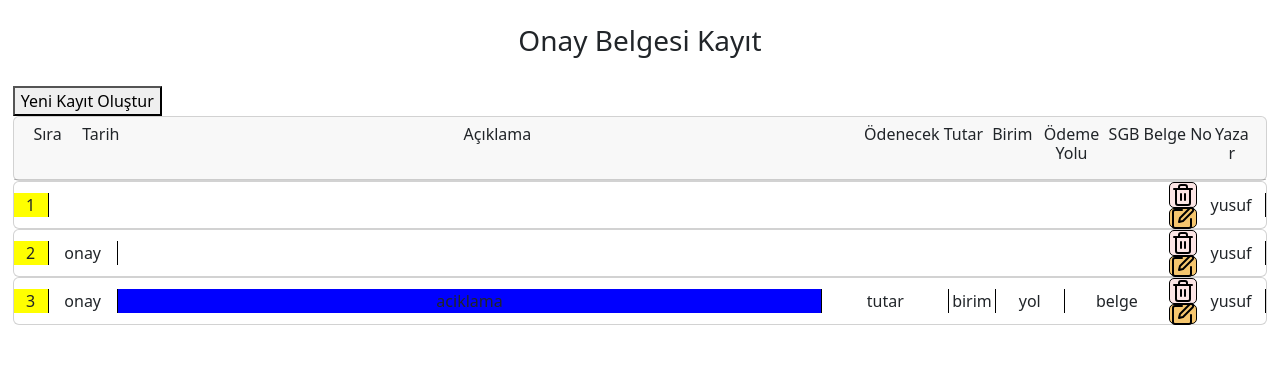
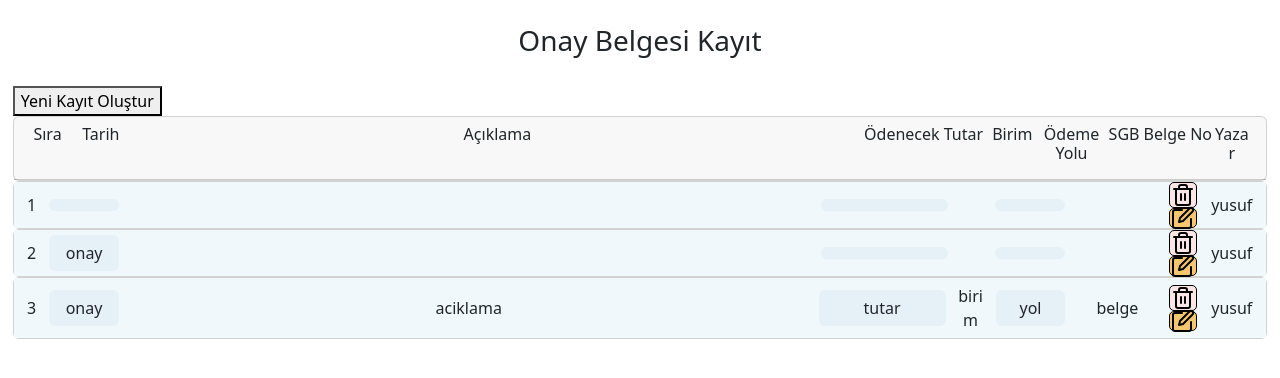
Before and after one commit to Yuziba/muhasebe03, a Django app: page /defter_onay_list in a window 1280 px wide. Shown: the part 56-434 px from the top of the page. Run offline with Django 4.2, Linux system fonts and the light colour scheme; data comes from the database, SQL or seed files in the repository; both versions use the stored data as it was after the commit; some libraries are stand-ins or nearby versions.

Commit message:
onay listeleme ekrani gorsel guncellestirme

```diff
--- a/muhapp/templates/muhapp/defter_onay_list.html
+++ b/muhapp/templates/muhapp/defter_onay_list.html
@@ -55,14 +55,14 @@
     <div class="" style="width: 100%; margin:auto">
         {%for bilgi in defter_onay_list%}
             <div class="card">
-                <div class="" style="display: flex; text-align:center; align-items: center; "> <!--height:60px;  uygun gibi-->
-                    <div class="" style="width: 3%; border-right: 1px solid #000;background-color: yellow;">{{forloop.counter}}</div>
-                    <div class="" style="width: 6%; border-right: 1px solid #000;">{{bilgi.onay_tarih}}</div>
-                    <div class="" style="width: 61%; border-right: 1px solid #000; background-color: blue;">{{bilgi.onay_aciklama}}</div>
-                    <div class="" style="width: 11%; border-right: 1px solid #000;">{{bilgi.onay_odemetutar}}</div>
-                    <div class="" style="width: 4%; border-right: 1px solid #000;">{{bilgi.onay_parabirimi}}</div>
-                    <div class="" style="width: 6%; border-right: 1px solid #000;">{{bilgi.onay_odemeyolu}}</div>
-                    <div class="" style="width: 9%;">{{bilgi.onay_no}}</div> <!--belge no-->
+                <div class="" style="display: flex; text-align:center; align-items: center; background-color: #f1f8fc;"> <!--height:60px;  uygun gibi-->
+                    <div class="" style=" width: 3%; background-color: #f1f8fc; padding: 6px;">{{forloop.counter}}</div>
+                    <div class="" style="width: 6%; background-color: #e6f1f7; padding: 6px; border-radius: 6px;">{{bilgi.onay_tarih}}</div>
+                    <div class="" style="width: 61%; background-color: #f1f8fc; padding: 6px;">{{bilgi.onay_aciklama}}</div>
+                    <div class="" style="width: 11%; background-color: #e6f1f7; padding: 6px; border-radius: 6px;">{{bilgi.onay_odemetutar}}</div>
+                    <div class="" style="width: 4%; background-color: #f1f8fc; padding: 6px;">{{bilgi.onay_parabirimi}}</div>
+                    <div class="" style="width: 6%; background-color: #e6f1f7; padding: 6px; border-radius: 6px;">{{bilgi.onay_odemeyolu}}</div>
+                    <div class="" style="width: 9%; background-color: #f1f8fc; padding: 6px;">{{bilgi.onay_no}}</div> <!--belge no-->
                     <div style="display:flex; flex-direction: column;">
                         <div style="background-color: #fce5e5; border: 1px solid #000; border-radius: 5px;">
                             <a href="{% url 'muhapp:onay_list_delete' id=bilgi.id %}"
@@ -83,7 +83,7 @@
 
 
                     </div>
-                    <div class="" style="width: 6%; border-right: 1px solid #000;">{{bilgi.username}}</div>
+                    <div class="" style="width: 6%;">{{bilgi.username}}</div>
                 </div>
 
 
```
Also changed, not shown: db.sqlite3.
